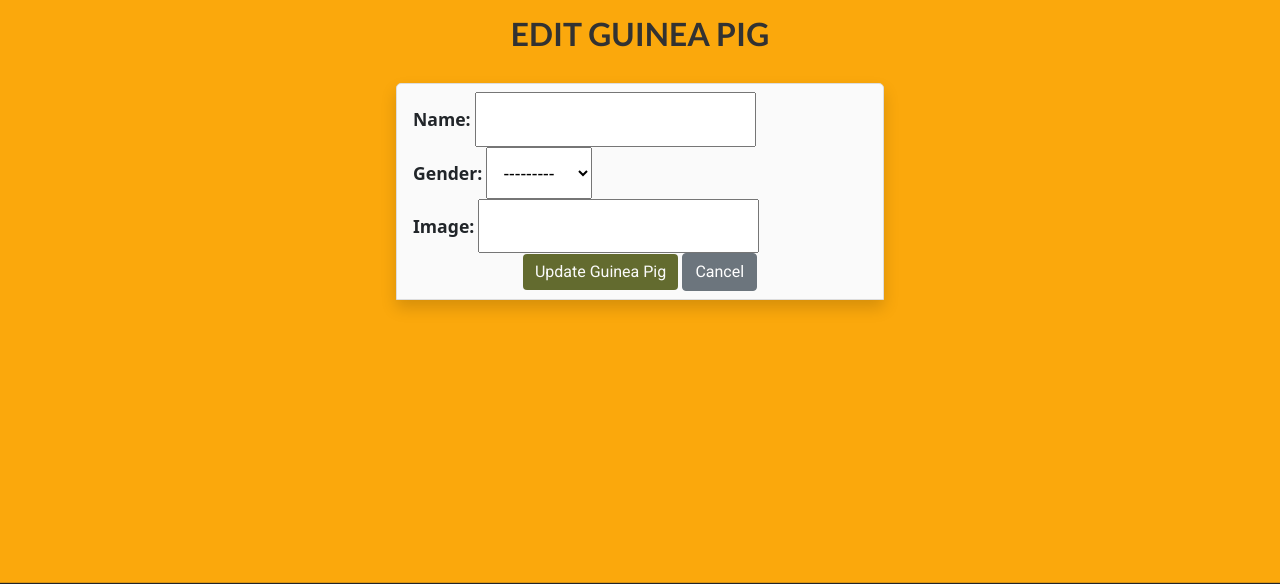
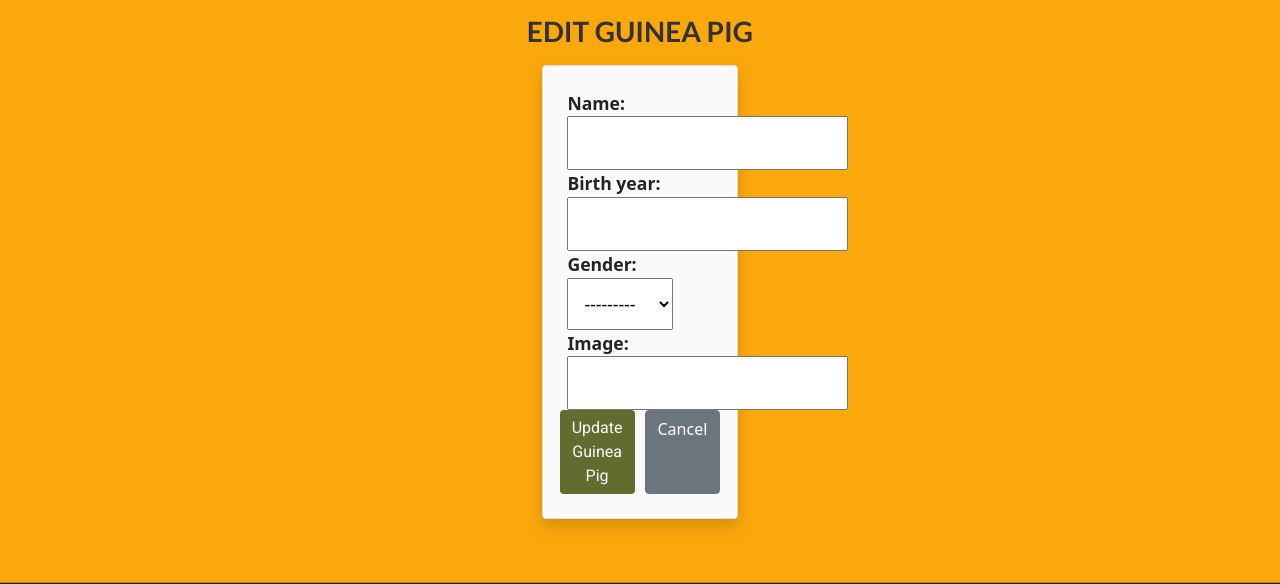
Before and after one commit to marina9222/Little-Wheekers-Rescue, a Django app: template home/templates/home/edit_guinea_pig.html in a window 1280 px wide. Shown: the part 89-673 px from the top of the page. Run offline with Django 3.2, Linux system fonts and the light colour scheme; the template is opened without the code that fills it: values that come from a table or form of the project are taken from there, others are empty; some libraries are stand-ins or nearby versions.

Commit message:
Fix : age wasnt showing on edit form

```diff
--- a/home/templates/home/edit_guinea_pig.html
+++ b/home/templates/home/edit_guinea_pig.html
@@ -5,8 +5,9 @@
 
 
     <div class="container my-4 form-container">
-    <h2 class="font-primary fw-bold text-center text-uppercase">Edit Guinea Pig</h2>
-    <form method="post" enctype="multipart/form-data" class="list-group-item shadow">
+    <h3 class="font-primary fw-bold text-center text-uppercase mb-3">Edit Guinea Pig</h3>
+
+    <form method="post" enctype="multipart/form-data" class="list-group-item shadow form-container rounded p-4">
         {% csrf_token %}
 
         <div class="form-group">
@@ -16,8 +17,8 @@
         </div>
 
         <div class="form-group">
-            {{ form.age.label_tag }}
-            {{ form.age }}
+            {{ form.birth_year.label_tag }}
+            {{ form.birth_year}}
             {{ form.age.errors }}
         </div>
         <div class="form-group">
@@ -31,9 +32,9 @@
             {{ form.image }}
             {{ form.image.errors }}
         </div>
-        <div class="text-center">
-        <button type="submit" class="btn btn-primary adopt-now-button font-secondary">Update Guinea Pig</button>
-        <a href="{% url 'adoptions:available_guinea_pigs' %}" class="btn btn-secondary font-secondary">Cancel</a>
+        <div class="text-center d-flex justify-content-center flex-custom">
+        <button type="submit" class="btn adopt-now-button font-secondary">Update Guinea Pig</button>
+        <a href="{% url 'adoptions:available_guinea_pigs' %}" class="btn btn-secondary">Cancel</a>
     </div>
     </form>
 </div>
```
